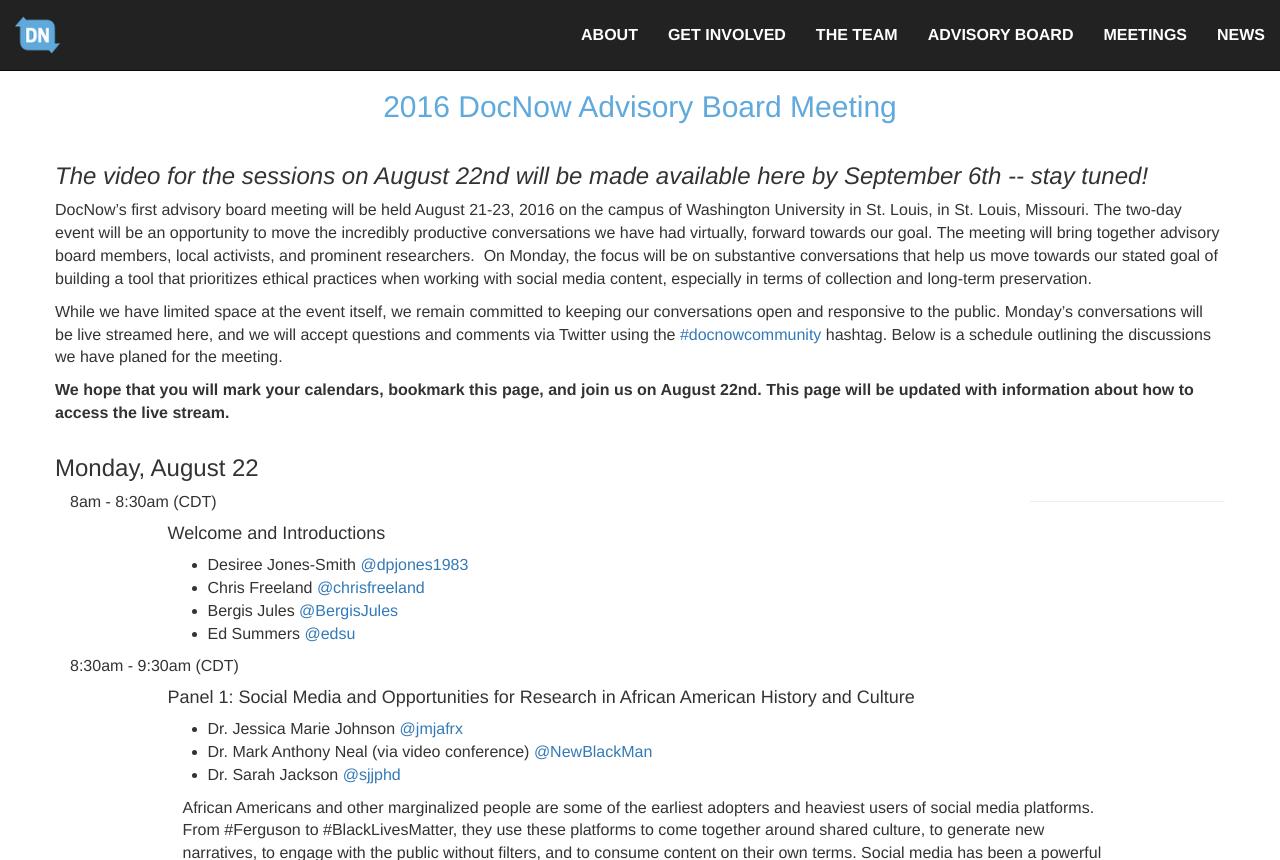
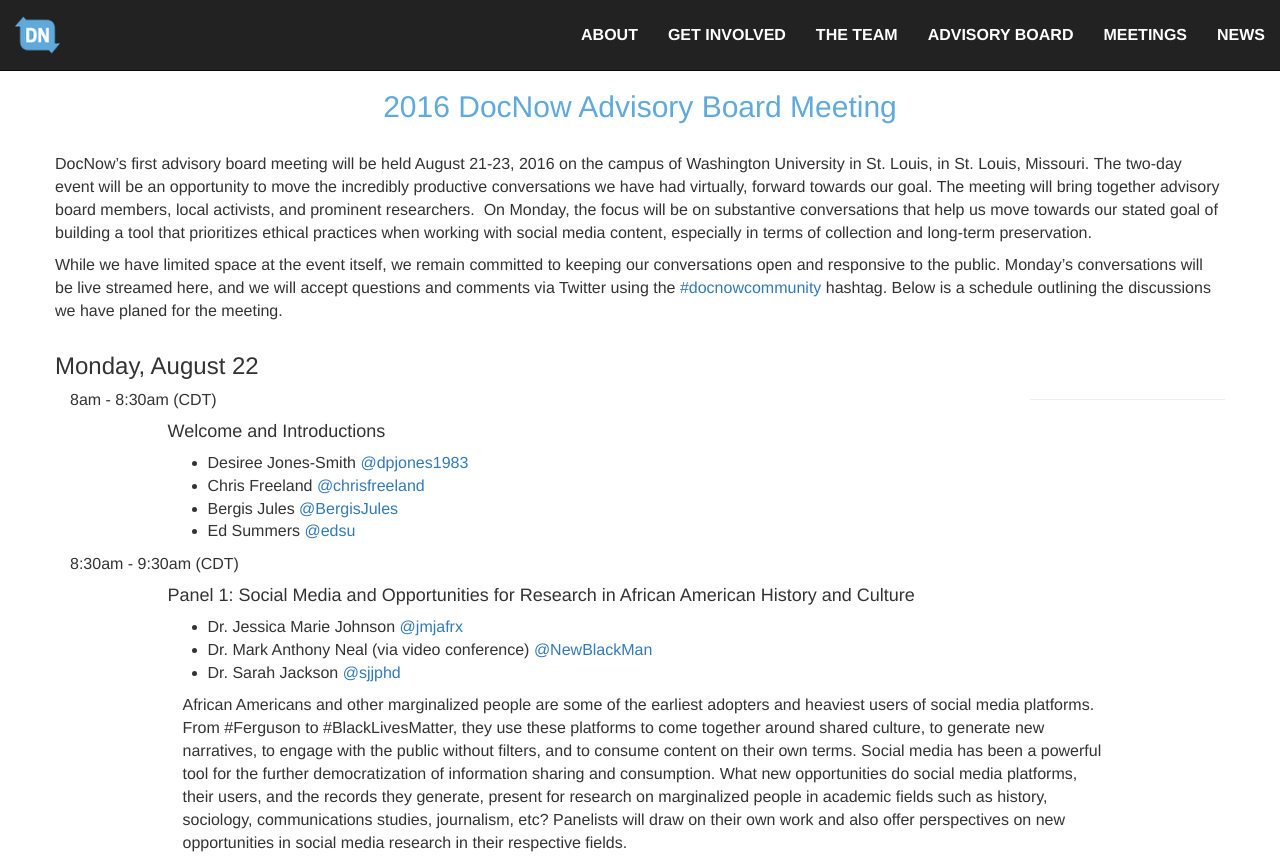
Before and after one commit to DocNow/docnow.github.io, a Jekyll site: the page built from meetings/stl-2016/index.html, in a window 1280 px wide and 900 px high, cut to the strip 0-860 px from the top of the window. Built offline with Jekyll 4.4.1, drawn with Linux system fonts in a browser that asks for light colours.

Commit message:
removed video note
per BJ

```diff
--- a/meetings/stl-2016/index.html
+++ b/meetings/stl-2016/index.html
@@ -6,10 +6,9 @@
 <div class="container">
   <div class="row">
     <h2>2016 DocNow Advisory Board Meeting</h2>
-    <p><h3><em>The video for the sessions on August 22nd will be made available here by September 6th -- stay tuned!</em></h3></p>
+    </p>
       <p>DocNow’s first advisory board meeting will be held August 21-23, 2016 on the campus of Washington University in St. Louis, in St. Louis, Missouri. The two-day event will be an opportunity to move the incredibly productive conversations we have had virtually, forward towards our goal. The meeting will bring together advisory board members, local activists, and prominent researchers.  On Monday, the focus will be on substantive conversations that help us move towards our stated goal of building a tool that prioritizes ethical practices when working with social media content, especially in terms of collection and long-term preservation.</p>
     <p>While we have limited space at the event itself, we remain committed to keeping our conversations open and responsive to the public. Monday’s conversations will be live streamed here, and we will accept questions and comments via Twitter using the <a href="https://twitter.com/search?q=%23docnowcommunity">#docnowcommunity</a> hashtag. Below is a schedule outlining the discussions we have planed for the meeting.</p>
-    <p><strong>We hope that you will mark your calendars, bookmark this page, and join us on August 22nd. This page will be updated with information about how to access the live stream.</strong></p>
   </div>
   <div class="row">
     <h3>Monday, August 22</h3>
```
